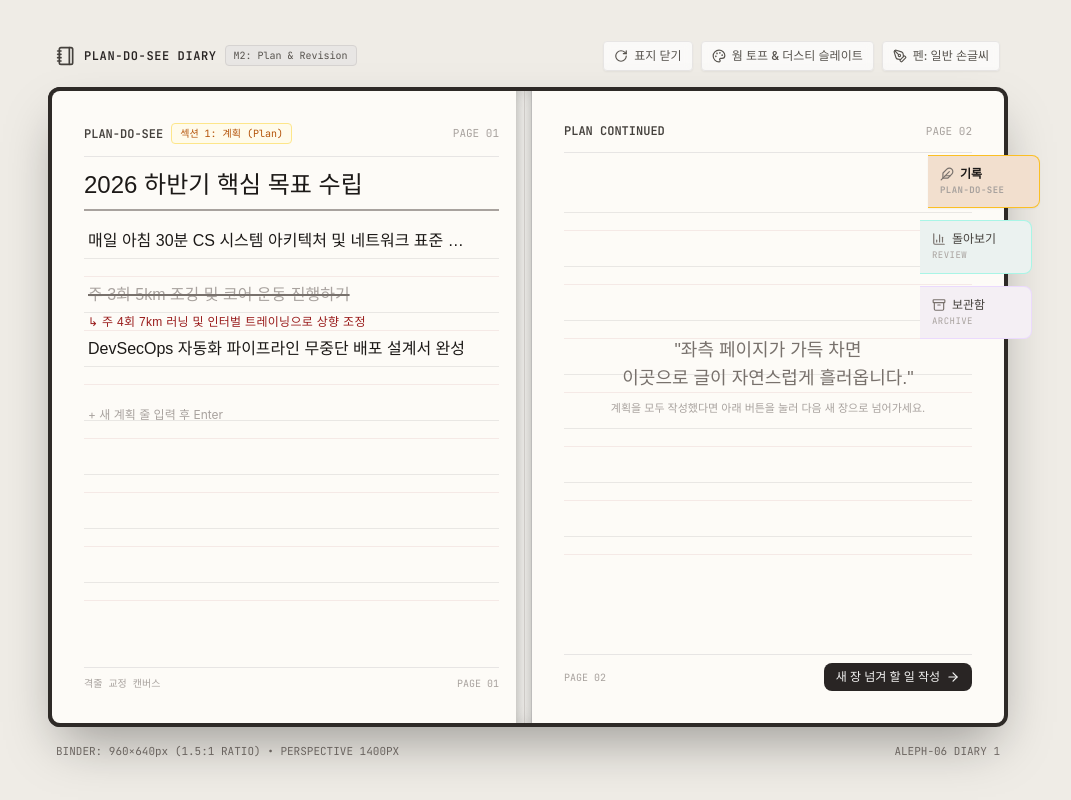
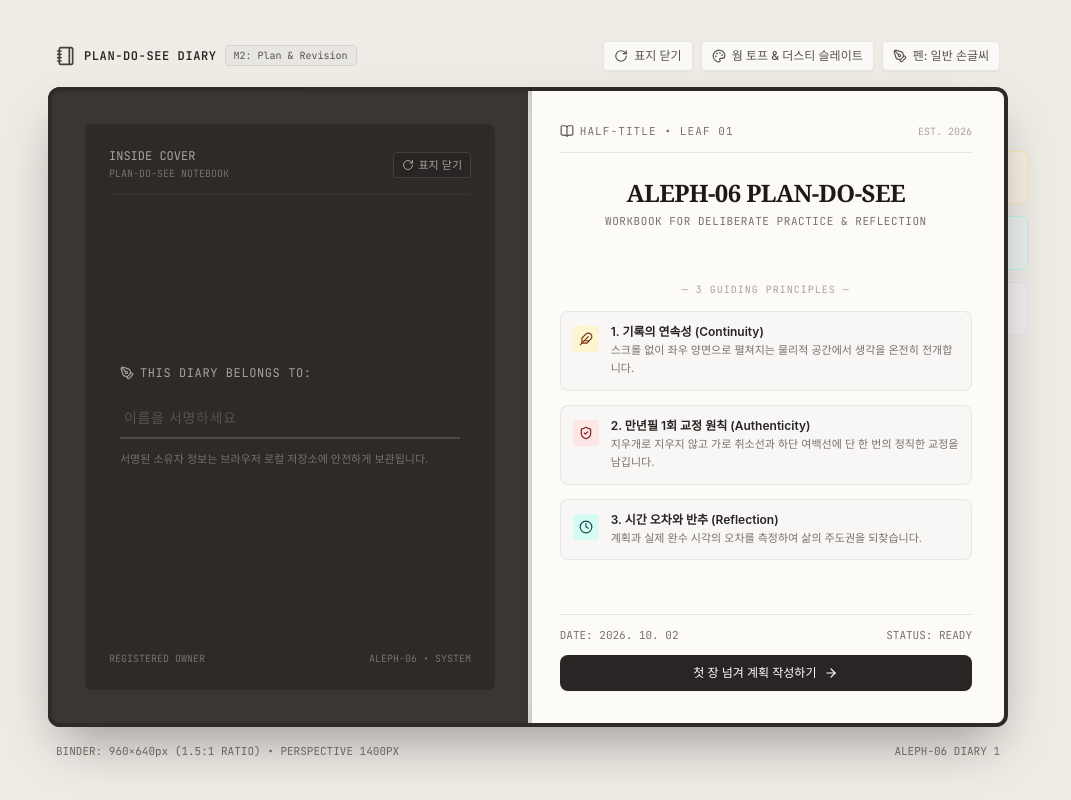
Before and after one commit to mmmphyun/aleph-06-diary, a React (Vite) app: page / in a window 1280 px wide. Both pictures are taken after a click on the button "다이어리 열기 →". Shown: the whole page, without its empty margins (112-1183 px from the left). Built offline with nearby package versions, Linux system fonts and the light colour scheme; a web font is replaced by a local one.

Commit message:
feat(binder): 속표지(Leaf 01) 물리 단계 및 닫힘 상태 인덱스 탭 돌출 구현

```diff
--- a/src/components/BinderChassis.tsx
+++ b/src/components/BinderChassis.tsx
@@ -4,6 +4,7 @@ import { CoverView } from './CoverView';
 import { DeskMemoSheet } from './DeskMemoSheet';
 import { IndexTabs } from './IndexTabs';
 import { WritingCanvas } from './WritingCanvas';
+import { TitlePageView } from './TitlePageView';
 import { SectionTab } from '../types/binder';
 import { BarChart3, Trash2 } from 'lucide-react';
 
@@ -22,6 +23,9 @@ export const BinderChassis: React.FC<BinderChassisProps> = ({
   // 표지 3D 플립 애니메이션 진행 플래그 (450ms 동안 CoverView z-30 유지 후 바닥 z-10 안착)
   const [isCoverFlipping, setIsCoverFlipping] = useState(false);
 
+  // 속표지(Leaf 01 Front) 수동 넘김 여부 (true일 때만 본문 양면 스프레드 진입)
+  const [hasTurnedTitlePage, setHasTurnedTitlePage] = useState(false);
+
   // Tier 1: 우측 돌출 인덱스 탭 상태 ('writing' | 'review' | 'archive')
   const [activeTab, setActiveTab] = useState<SectionTab>('writing');
 
@@ -35,6 +39,7 @@ export const BinderChassis: React.FC<BinderChassisProps> = ({
   const handleOpenCover = () => {
     setIsOpen(true);
     setIsCoverFlipping(true);
+    setHasTurnedTitlePage(false);
     onCoverOpenChange?.(true);
     setTimeout(() => {
       setIsCoverFlipping(false);
@@ -45,12 +50,25 @@ export const BinderChassis: React.FC<BinderChassisProps> = ({
   const handleCloseCover = () => {
     setIsCoverFlipping(true);
     setIsOpen(false);
+    setHasTurnedTitlePage(false);
     setWritingSpread(0);
     setActiveTab('writing');
     onCoverOpenChange?.(false);
     setTimeout(() => {
       setIsCoverFlipping(false);
     }, 450);
+  };
+
+  // 속표지(Leaf 01) 넘김 핸들러: 본문 양면 스프레드로 진입
+  const handleTurnTitlePage = () => {
+    setHasTurnedTitlePage(true);
+  };
+
+  // 본문에서 속표지로 뒤로가기 핸들러
+  const handleReturnToTitlePage = () => {
+    setHasTurnedTitlePage(false);
+    setActiveTab('writing');
+    setWritingSpread(0);
   };
 
   // 상위 컴포넌트에 표지 닫기 핸들러 등록
@@ -97,6 +115,14 @@ export const BinderChassis: React.FC<BinderChassisProps> = ({
         />
       </div>
 
+      {/* 우측 돌출 인덱스 탭 (State 0, 1에서는 peekOnly로 살짝 돌출, State 2 본문에서 완전 활성화) */}
+      <IndexTabs
+        activeTab={activeTab}
+        onSelectTab={handleSelectTab}
+        disabled={isCascading}
+        peekOnly={!isOpen || !hasTurnedTitlePage}
+      />
+
       {/* ========================================================================= */}
       {/* [레이어 2: 펼침 상태 양면 바인더 섀시 (960×640px)] 속지 캔버스 */}
       {/* ========================================================================= */}
@@ -109,15 +135,6 @@ export const BinderChassis: React.FC<BinderChassisProps> = ({
           boxShadow: '0 25px 50px -12px rgba(0, 0, 0, 0.35)',
         }}
       >
-        {/* 우측 돌출 인덱스 탭 (Tier 1: 대분류) */}
-        {isOpen && (
-          <IndexTabs
-            activeTab={activeTab}
-            onSelectTab={handleSelectTab}
-            disabled={isCascading}
-          />
-        )}
-
         {/* 바인더 내부 양면 페이퍼 컨테이너 */}
         <div
           className={`relative w-full h-full flex rounded-lg overflow-hidden transform-style-preserve-3d transition-transform duration-250 ${
@@ -129,12 +146,22 @@ export const BinderChassis: React.FC<BinderChassisProps> = ({
             <SpineDivider />
           </div>
 
-          {/* ---------------- 탭별 본문 컨텐츠 ---------------- */}
+          {/* ---------------- 단계별 속지 컨텐츠 ---------------- */}
+          {!hasTurnedTitlePage ? (
+            /* [State 1: 속표지 단계] 좌측은 투명 영역 (하부 Inside Cover 서명 폼 노출), 우측은 Leaf 01 Front */
+            <div className="w-full h-full flex">
+              <div className="w-[480px] h-full pointer-events-none" />
+              <TitlePageView onTurnPage={handleTurnTitlePage} />
+            </div>
+          ) : (
+            /* [State 2: 본문 양면 스프레드 단계] */
+            <>
               {activeTab === 'writing' && (
                 /* [기록 캔버스] 계획 -> 할 일 -> 실행 일지 3대 섹션 전개 */
                 <WritingCanvas
                   currentSpread={writingSpread}
                   onNavigateSpread={(idx) => setWritingSpread(idx)}
+                  onNavigateToTitlePage={handleReturnToTitlePage}
                 />
               )}
 
@@ -303,6 +330,8 @@ export const BinderChassis: React.FC<BinderChassisProps> = ({
               </div>
             </div>
           )}
+            </>
+          )}
         </div>
       </div>
 
@@ -314,8 +343,8 @@ export const BinderChassis: React.FC<BinderChassisProps> = ({
         isOpen={isOpen}
         onOpen={handleOpenCover}
         onClose={handleCloseCover}
-        disabled={isOpen}
-        zIndex={!isOpen || isCoverFlipping ? 30 : 10}
+        disabled={false}
+        zIndex={!isOpen || isCoverFlipping ? 30 : (!hasTurnedTitlePage ? 25 : 10)}
       />
     </div>
   );
--- a/src/components/IndexTabs.tsx
+++ b/src/components/IndexTabs.tsx
@@ -6,12 +6,14 @@ interface IndexTabsProps {
   activeTab: SectionTab;
   onSelectTab: (tab: SectionTab) => void;
   disabled?: boolean;
+  peekOnly?: boolean;
 }
 
 export const IndexTabs: React.FC<IndexTabsProps> = ({
   activeTab,
   onSelectTab,
   disabled = false,
+  peekOnly = false,
 }) => {
   const tabs: Array<{
     id: SectionTab;
@@ -49,7 +51,9 @@ export const IndexTabs: React.FC<IndexTabsProps> = ({
 
   return (
     <aside
-      className="absolute top-16 -right-7 z-20 flex flex-col gap-3 select-none"
+      className={`absolute top-16 z-20 flex flex-col gap-3 select-none transition-all duration-300 ${
+        peekOnly ? '-right-5 pointer-events-none opacity-75' : '-right-7'
+      }`}
       aria-label="바인더 대분류 인덱스 탭"
     >
       {tabs.map((tab) => {
@@ -59,11 +63,12 @@ export const IndexTabs: React.FC<IndexTabsProps> = ({
             key={tab.id}
             type="button"
             onClick={() => onSelectTab(tab.id)}
-            disabled={disabled}
-            className={`w-28 py-2.5 px-3 rounded-r-lg border-y border-r transition-all duration-200 flex flex-col items-start cursor-pointer group shadow-2xs ${
-              isActive ? tab.activeColorClass : tab.colorClass
-            } ${disabled ? 'opacity-50 pointer-events-none' : ''}`}
-            title={`${tab.label} 섹션으로 이동`}
+            disabled={disabled || peekOnly}
+            tabIndex={peekOnly ? -1 : 0}
+            className={`w-28 py-2.5 px-3 rounded-r-lg border-y border-r transition-all duration-200 flex flex-col items-start shadow-2xs ${
+              isActive && !peekOnly ? tab.activeColorClass : tab.colorClass
+            } ${disabled || peekOnly ? 'cursor-default' : 'cursor-pointer group'}`}
+            title={peekOnly ? `${tab.label} 섹션 (다이어리 전개 후 이용 가능)` : `${tab.label} 섹션으로 이동`}
           >
             <div className="flex items-center gap-1.5 font-sans text-xs">
               <span className="text-stone-500 group-hover:text-stone-800 transition-colors">
--- /dev/null
+++ b/src/components/TitlePageView.tsx
@@ -0,0 +1,109 @@
+import React from 'react';
+import { BookOpen, Feather, ShieldCheck, Clock, ArrowRight } from 'lucide-react';
+
+interface TitlePageViewProps {
+  onTurnPage: () => void;
+  disabled?: boolean;
+}
+
+export const TitlePageView: React.FC<TitlePageViewProps> = ({
+  onTurnPage,
+  disabled = false,
+}) => {
+  return (
+    <div
+      className="w-[480px] h-full p-8 flex flex-col justify-between select-none"
+      style={{ backgroundColor: 'var(--color-paper)' }}
+    >
+      {/* 상단 에디토리얼 타이틀 & 발간 정보 */}
+      <div>
+        <div className="flex items-center justify-between pb-3 border-b border-stone-200">
+          <div className="flex items-center gap-1.5 font-mono text-[11px] text-stone-500 uppercase tracking-widest">
+            <BookOpen className="w-3.5 h-3.5 text-stone-600" />
+            <span>HALF-TITLE • LEAF 01</span>
+          </div>
+          <span className="font-mono text-[10px] text-stone-400">EST. 2026</span>
+        </div>
+
+        <div className="mt-6 text-center space-y-1">
+          <h1 className="font-serif text-2xl font-bold tracking-tight text-stone-900">
+            ALEPH-06 PLAN-DO-SEE
+          </h1>
+          <p className="font-mono text-[11px] text-stone-500 tracking-wider uppercase">
+            Workbook for Deliberate Practice & Reflection
+          </p>
+        </div>
+      </div>
+
+      {/* 중앙: 3대 아날로그 기록 원칙 */}
+      <div className="my-auto space-y-3.5 py-4">
+        <div className="text-[10px] font-mono tracking-widest text-stone-400 text-center uppercase">
+          — 3 Guiding Principles —
+        </div>
+
+        {/* 원칙 1 */}
+        <div className="p-3 rounded-lg bg-stone-100/70 border border-stone-200/90 flex items-start gap-3">
+          <div className="p-1.5 rounded bg-amber-100/80 text-amber-900 mt-0.5">
+            <Feather className="w-3.5 h-3.5" />
+          </div>
+          <div className="space-y-0.5">
+            <div className="font-sans text-xs font-semibold text-stone-800">
+              1. 기록의 연속성 (Continuity)
+            </div>
+            <p className="font-sans text-[11px] text-stone-500 leading-relaxed">
+              스크롤 없이 좌우 양면으로 펼쳐지는 물리적 공간에서 생각을 온전히 전개합니다.
+            </p>
+          </div>
+        </div>
+
+        {/* 원칙 2 */}
+        <div className="p-3 rounded-lg bg-stone-100/70 border border-stone-200/90 flex items-start gap-3">
+          <div className="p-1.5 rounded bg-red-100/80 text-red-900 mt-0.5">
+            <ShieldCheck className="w-3.5 h-3.5" />
+          </div>
+          <div className="space-y-0.5">
+            <div className="font-sans text-xs font-semibold text-stone-800">
+              2. 만년필 1회 교정 원칙 (Authenticity)
+            </div>
+            <p className="font-sans text-[11px] text-stone-500 leading-relaxed">
+              지우개로 지우지 않고 가로 취소선과 하단 여백선에 단 한 번의 정직한 교정을 남깁니다.
+            </p>
+          </div>
+        </div>
+
+        {/* 원칙 3 */}
+        <div className="p-3 rounded-lg bg-stone-100/70 border border-stone-200/90 flex items-start gap-3">
+          <div className="p-1.5 rounded bg-teal-100/80 text-teal-900 mt-0.5">
+            <Clock className="w-3.5 h-3.5" />
+          </div>
+          <div className="space-y-0.5">
+            <div className="font-sans text-xs font-semibold text-stone-800">
+              3. 시간 오차와 반추 (Reflection)
+            </div>
+            <p className="font-sans text-[11px] text-stone-500 leading-relaxed">
+              계획과 실제 완수 시각의 오차를 측정하여 삶의 주도권을 되찾습니다.
+            </p>
+          </div>
+        </div>
+      </div>
+
+      {/* 하단: 기록 시작 버튼 & 메타 정보 */}
+      <div className="pt-3 border-t border-stone-200 space-y-3">
+        <div className="flex items-center justify-between text-[11px] font-mono text-stone-500">
+          <span>DATE: 2026. 10. 02</span>
+          <span>STATUS: READY</span>
+        </div>
+
+        <button
+          type="button"
+          onClick={onTurnPage}
+          disabled={disabled}
+          className="w-full py-2.5 px-4 rounded-lg bg-stone-800 hover:bg-stone-900 text-white font-sans text-xs font-medium transition-all shadow-sm flex items-center justify-center gap-2 cursor-pointer group hover:shadow"
+        >
+          <span>첫 장 넘겨 계획 작성하기</span>
+          <ArrowRight className="w-3.5 h-3.5 group-hover:translate-x-0.5 transition-transform" />
+        </button>
+      </div>
+    </div>
+  );
+};
--- a/src/components/WritingCanvas.tsx
+++ b/src/components/WritingCanvas.tsx
@@ -15,11 +15,13 @@ import {
 interface WritingCanvasProps {
   currentSpread: number; // 0: 계획, 1: 할 일, 2: 실행 일지
   onNavigateSpread: (spreadIndex: number) => void;
+  onNavigateToTitlePage?: () => void;
 }
 
 export const WritingCanvas: React.FC<WritingCanvasProps> = ({
   currentSpread,
   onNavigateSpread,
+  onNavigateToTitlePage,
 }) => {
   // [섹션 1: 계획 데이터 상태]
   const [planTitle, setPlanTitle] = useState('2026 하반기 핵심 목표 수립');
@@ -276,9 +278,21 @@ export const WritingCanvas: React.FC<WritingCanvasProps> = ({
               </div>
             </div>
 
-            {/* 좌측 하단 정보 */}
+            {/* 좌측 하단 정보 & 속표지 뒤로가기 버튼 */}
             <div className="pt-2 border-t border-stone-200 flex items-center justify-between text-[10px] font-mono text-stone-400">
-              <span>격줄 교정 캔버스</span>
+              {onNavigateToTitlePage ? (
+                <button
+                  type="button"
+                  onClick={onNavigateToTitlePage}
+                  className="font-sans text-xs text-stone-600 hover:text-stone-900 flex items-center gap-1 cursor-pointer"
+                  title="첫 장 속표지로 돌아가기"
+                >
+                  <ArrowLeft className="w-3 h-3" />
+                  <span>속표지 (Leaf 01)</span>
+                </button>
+              ) : (
+                <span>격줄 교정 캔버스</span>
+              )}
               <span>PAGE 01</span>
             </div>
           </div>
```
Lines whose indentation alone changed are shown as unchanged.
